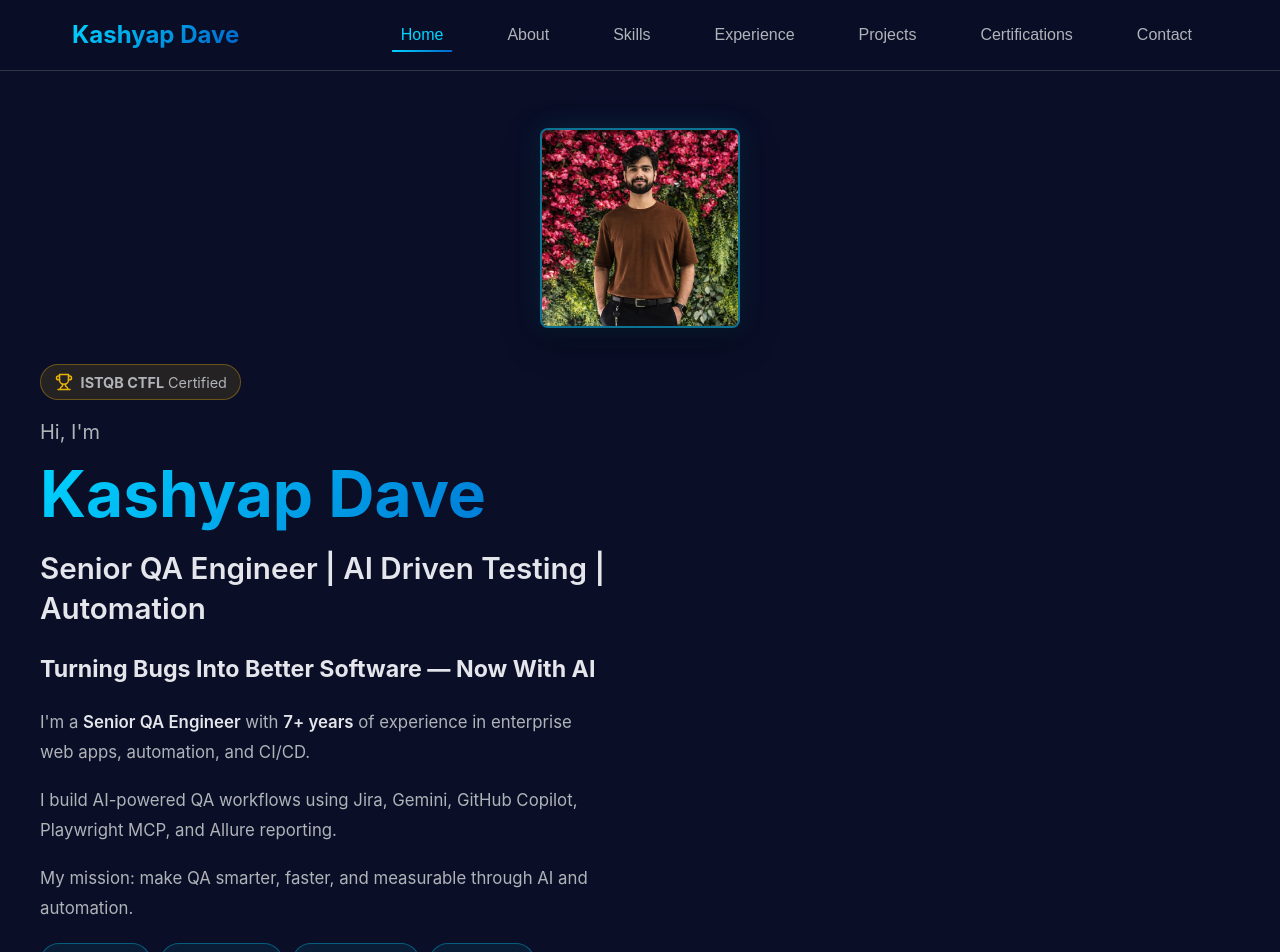
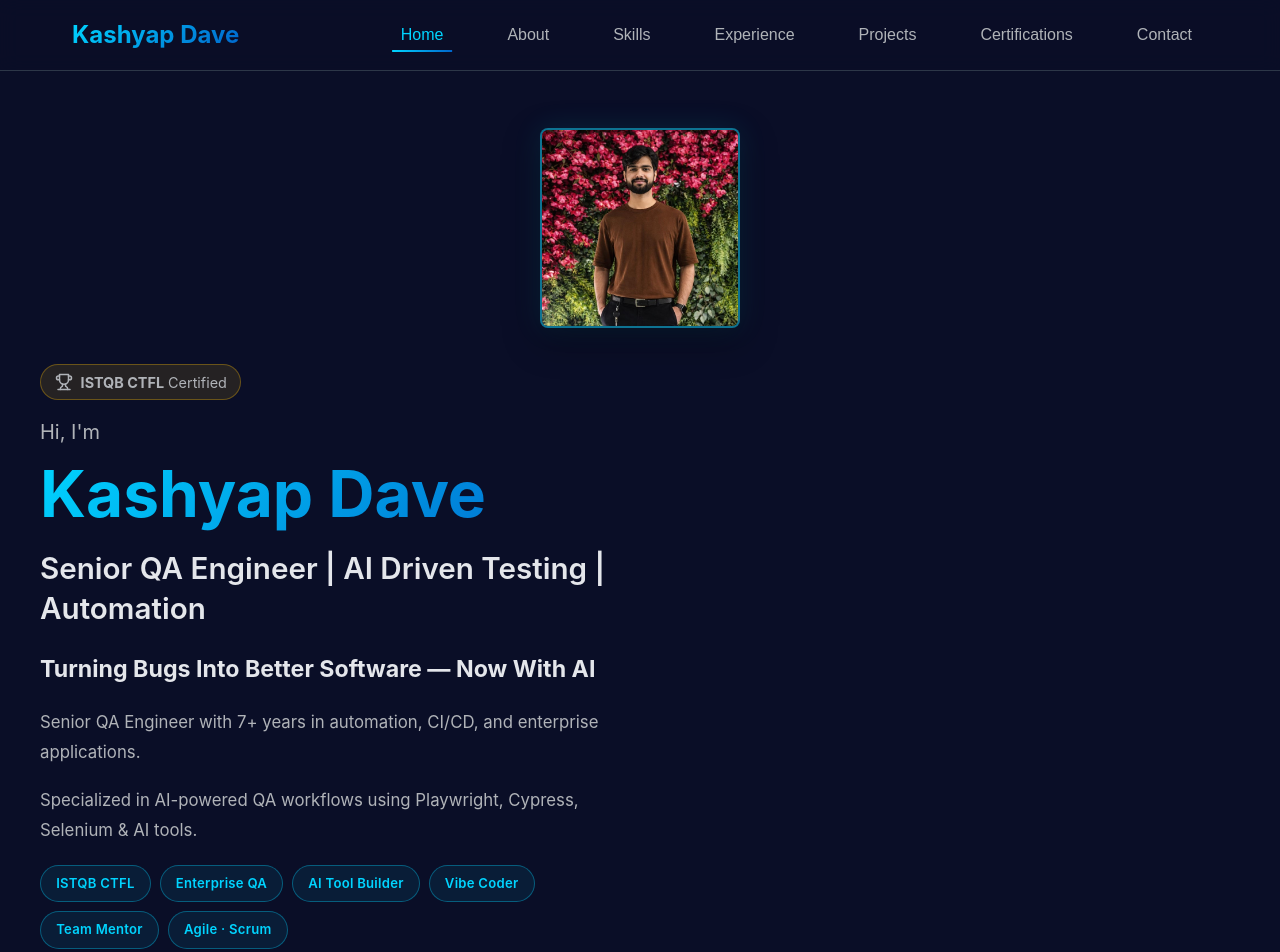
Before and after one commit to Kashyap1995/Kashyap-portfolio, a React (Vite) app: page / in a window 1280 px wide. Shown: the top 952 px of the page. Built offline with nearby package versions, Linux system fonts and the light colour scheme; the HTML template or start-up script is replaced by a standard one.

Commit message:
Updated portfolio changes

```diff
--- a/src/App.jsx
+++ b/src/App.jsx
@@ -14,7 +14,7 @@ import CV from './CV'
 
 import './App.css'
 
-// 🔹 Portfolio Main Page
+// 🔹 Portfolio Page
 function Portfolio() {
   const [activeSection, setActiveSection] = useState('home')
   const [scrollY, setScrollY] = useState(0)
@@ -50,7 +50,7 @@ function Portfolio() {
   }, [])
 
   return (
-    <>
+    <div className="portfolio-page">   {/* ✅ ADD WRAPPER */}
       <Navigation activeSection={activeSection} />
 
       <main>
@@ -72,25 +72,24 @@ function Portfolio() {
           opacity: scrollY > 300 ? 1 : 0,
           scale: scrollY > 300 ? 1 : 0
         }}
-        whileHover={{ scale: 1.1 }}
-        whileTap={{ scale: 0.9 }}
       >
         ↑
       </motion.button>
-    </>
+    </div>
   )
 }
 
-// 🔹 Main App with Routing
+// 🔹 Main App
 function App() {
   return (
     <Router>
-      <div className="App">
-        <Routes>
-          <Route path="/" element={<Portfolio />} />
-          <Route path="/cv" element={<CV />} />
-        </Routes>
-      </div>
+      <Routes>
+        {/* ✅ Portfolio Layout */}
+        <Route path="/" element={<Portfolio />} />
+
+        {/* ✅ Separate CV Page (NO Navigation, NO scroll logic) */}
+        <Route path="/cv" element={<CV />} />
+      </Routes>
     </Router>
   )
 }
--- a/src/components/Home.jsx
+++ b/src/components/Home.jsx
@@ -13,12 +13,12 @@ const skillChips = [
 ]
 
 const Home = () => {
-  const navigate = useNavigate() // ✅ FIXED
+  const navigate = useNavigate() // ✅ correct
 
   const scrollToSection = (sectionId) => {
     const element = document.getElementById(sectionId)
     if (element) {
-      element.scrollIntoView({ behavior: 'smooth', block: 'start' })
+      element.scrollIntoView({ behavior: 'smooth' })
     }
   }
 
@@ -31,7 +31,6 @@ const Home = () => {
           className="home-profile-top"
           initial={{ opacity: 0, y: 24 }}
           animate={{ opacity: 1, y: 0 }}
-          transition={{ duration: 0.7 }}
         >
           <div className="home-profile-frame">
             <img
@@ -47,13 +46,10 @@ const Home = () => {
           className="home-content"
           initial={{ opacity: 0, y: 50 }}
           animate={{ opacity: 1, y: 0 }}
-          transition={{ duration: 0.8 }}
         >
           <div className="home-cert-strip">
-            <Trophy size={18} className="home-cert-icon" />
-            <span>
-              <strong>ISTQB CTFL</strong> Certified
-            </span>
+            <Trophy size={18} />
+            <span><strong>ISTQB CTFL</strong> Certified</span>
           </div>
 
           <p className="greeting">Hi, I'm</p>
@@ -69,26 +65,17 @@ const Home = () => {
 
           <div className="home-details">
             <p>
-              I'm a <strong>Senior QA Engineer</strong> with <strong>7+ years</strong> of
-              experience in enterprise web apps, automation, and CI/CD.
+              Senior QA Engineer with 7+ years in automation, CI/CD, and enterprise applications.
             </p>
-
             <p>
-              I build AI-powered QA workflows using Jira, Gemini, GitHub Copilot,
-              Playwright MCP, and Allure reporting.
-            </p>
-
-            <p>
-              My mission: make QA smarter, faster, and measurable through AI and automation.
+              Specialized in AI-powered QA workflows using Playwright, Cypress, Selenium & AI tools.
             </p>
           </div>
 
           {/* Skills */}
           <div className="home-skill-chips">
             {skillChips.map((label) => (
-              <span key={label} className="home-chip">
-                {label}
-              </span>
+              <span key={label} className="home-chip">{label}</span>
             ))}
           </div>
 
@@ -99,12 +86,13 @@ const Home = () => {
               onClick={() => scrollToSection('contact')}
               whileHover={{ scale: 1.05 }}
             >
-              Hire Me — Let's Talk →
+              Hire Me →
             </motion.button>
 
+            {/* ✅ FINAL FIX */}
             <button
               className="btn-primary btn-cv"
-              onClick={() => navigate('/cv')} // ✅ WORKING
+              onClick={() => navigate('/cv')}
             >
               View CV
             </button>
```
